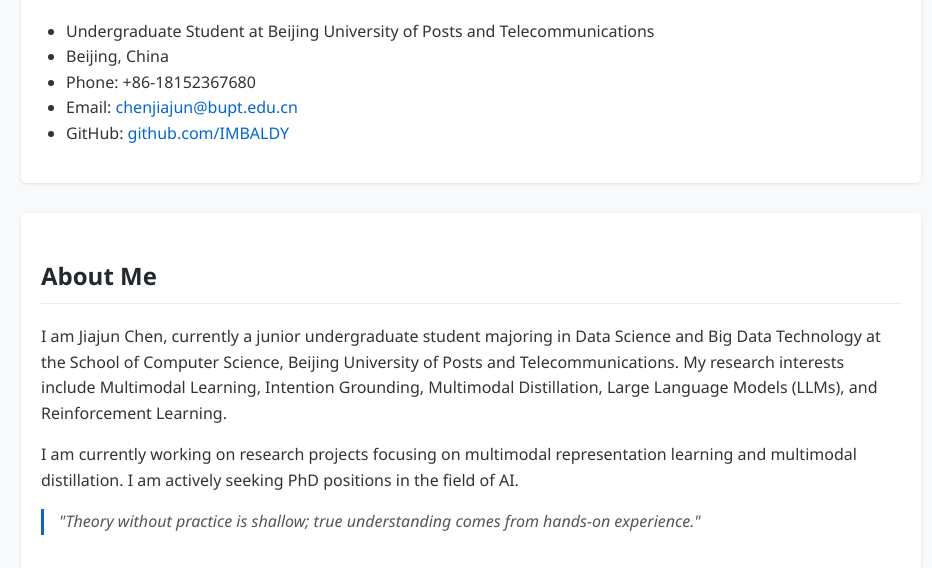
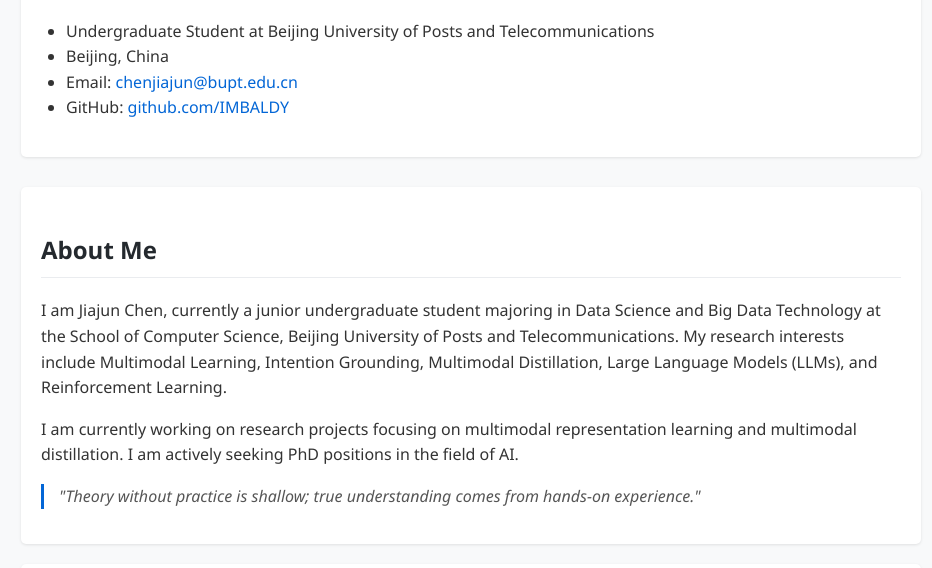
Before and after one commit to IMBALDY/Jiajun-Homepage, a plain HTML site: page docs/index.html in a window 1280 px wide. Shown: the part 208-776 px from the top of the page, without its empty margins (169-1101 px from the left). Drawn offline with Linux system fonts and the light colour scheme.

Commit message:
移除个人手机号信息

```diff
--- a/docs/index.html
+++ b/docs/index.html
@@ -121,7 +121,6 @@
         <ul>
             <li>Undergraduate Student at Beijing University of Posts and Telecommunications</li>
             <li>Beijing, China</li>
-            <li>Phone: +86-18152367680</li>
             <li>Email: <a href="mailto:chenjiajun@bupt.edu.cn">chenjiajun@bupt.edu.cn</a></li>
             <li>GitHub: <a href="https://github.com/IMBALDY" target="_blank">github.com/IMBALDY</a></li>
         </ul>
```
